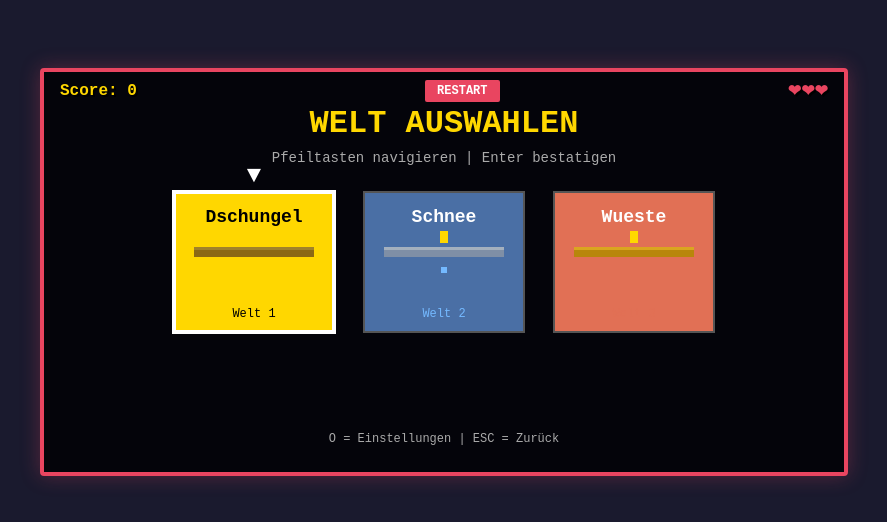
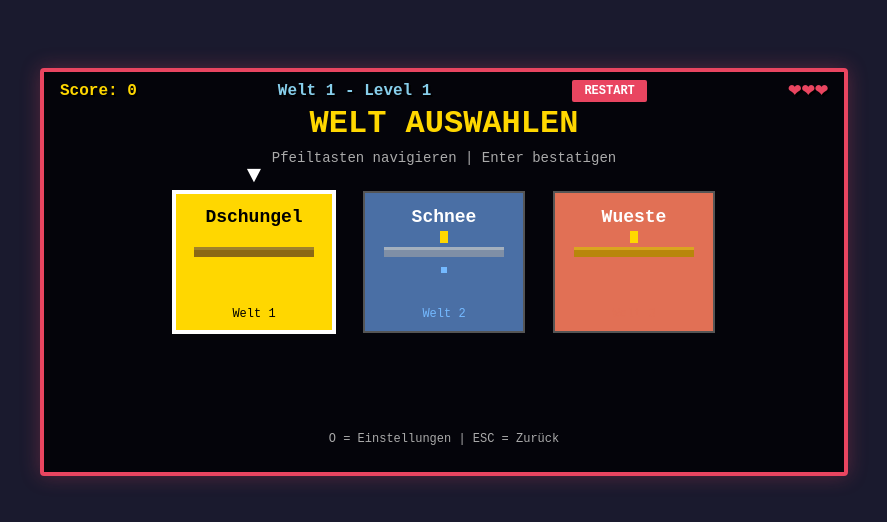
Before and after one commit to meerwaiso/donkey-kong, a plain HTML site: page index.html in a window 1280 px wide. Shown: the part 128-650 px from the top of the page, without its empty margins (196-1083 px from the left). Drawn offline with Linux system fonts and the light colour scheme.

Commit message:
[SCRUM-192] add Welt/Level info to HUD
- Add <span id='world-level'> element to HUD for world/level display
- Update updateHUD() to show 'Welt X - Level 1' text
- Add CSS styling for #world-level

```diff
--- a/index.html
+++ b/index.html
@@ -60,6 +60,10 @@
       color: #e94560;
     }
 
+    #world-level {
+      color: #87CEEB;
+    }
+
     /* Restart Button */
     #restart-btn {
       pointer-events: all;
@@ -223,6 +227,7 @@
     <!-- HUD -->
     <div id="hud">
       <span id="score">Score: 0</span>
+      <span id="world-level"></span>
       <button id="restart-btn">Restart</button>
       <span id="lives">❤❤❤</span>
     </div>
@@ -284,7 +289,7 @@
 
     // Dead zone: camera only follows when player is beyond this distance from the screen edge
     // Prevents the camera from moving faster than the player (SCRUM-204 fix)
-    const CAMERA_DEAD_ZONE = 150;
+    const CAMERA_DEAD_ZONE = 280;
 
     // Invulnerability frames after hit
     const INVULNERABILITY_FRAMES = 120; // ~2 seconds at 60fps
@@ -1593,6 +1598,8 @@
     function updateHUD() {
       document.getElementById('score').textContent = `Score: ${GameState.score}`;
       document.getElementById('lives').textContent = '❤'.repeat(Math.max(0, GameState.lives));
+      const wc = getWorldConfig(GameState.currentWorld);
+      document.getElementById('world-level').textContent = `Welt ${wc.id} - Level 1`;
     }
 
     // =====================================================
```
